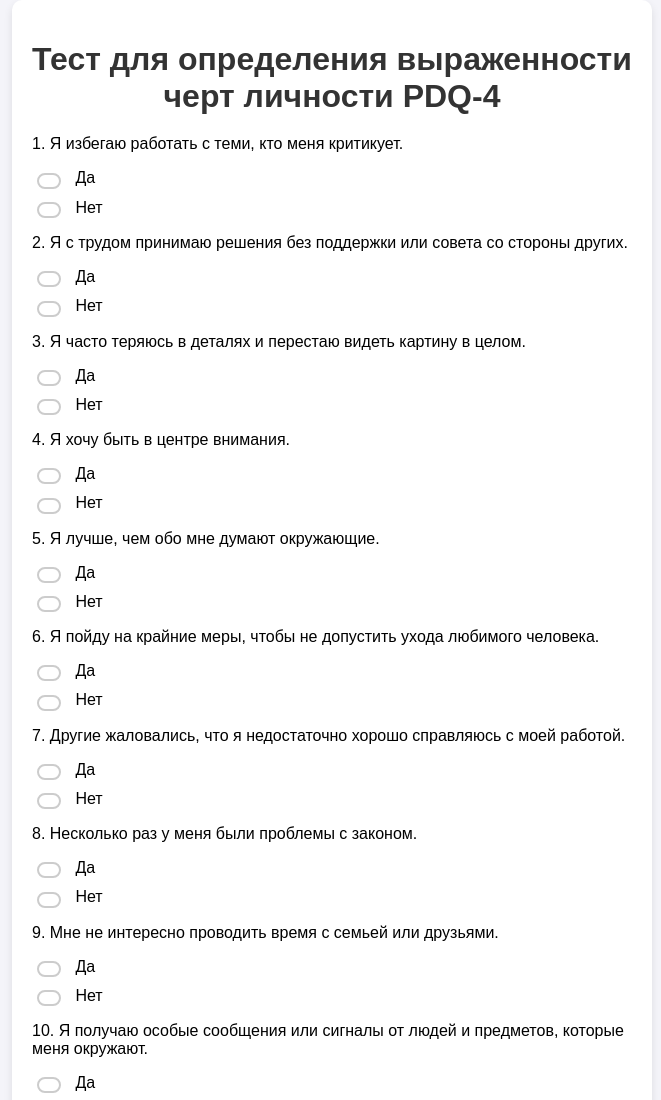
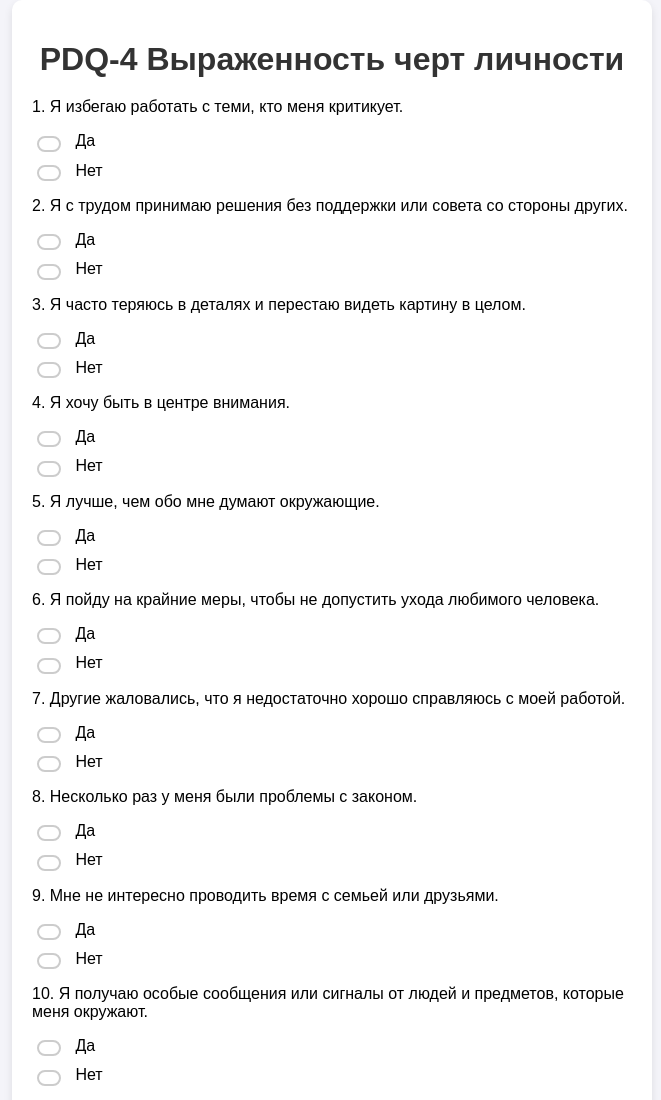
Before and after one commit to yaroslafb/testpdq4, a plain HTML site: page index.html in a window 1280 px wide. Shown: the top 1100 px of the page, without its empty margins (308-969 px from the left). Drawn offline with Linux system fonts and the light colour scheme.

Commit message:
Обновлено название

```diff
--- a/index.html
+++ b/index.html
@@ -44,12 +44,12 @@
     <meta name="viewport" content="width=device-width, initial-scale=1.0">
     <meta name="description" content="Психологический тест для определения черт личности">
     <meta name="keywords" content="психология, тест, черты личности, кластеры">
-    <title>Тест для определения выраженности черт личности PDQ-4</title>
+    <title>PDQ-4 Выраженность черт личности</title>
     <link rel="stylesheet" href="styles.css">
 </head>
 <body>
     <div class="container">
-        <h1>Тест для определения выраженности черт личности PDQ-4</h1>
+        <h1>PDQ-4 Выраженность черт личности</h1>
         <form id="test-form" action="results.html">
             <div id="question-container"></div>
             <button type="submit" id="submit-btn" onclick="submitAnswers()">Отправить</button>
```
